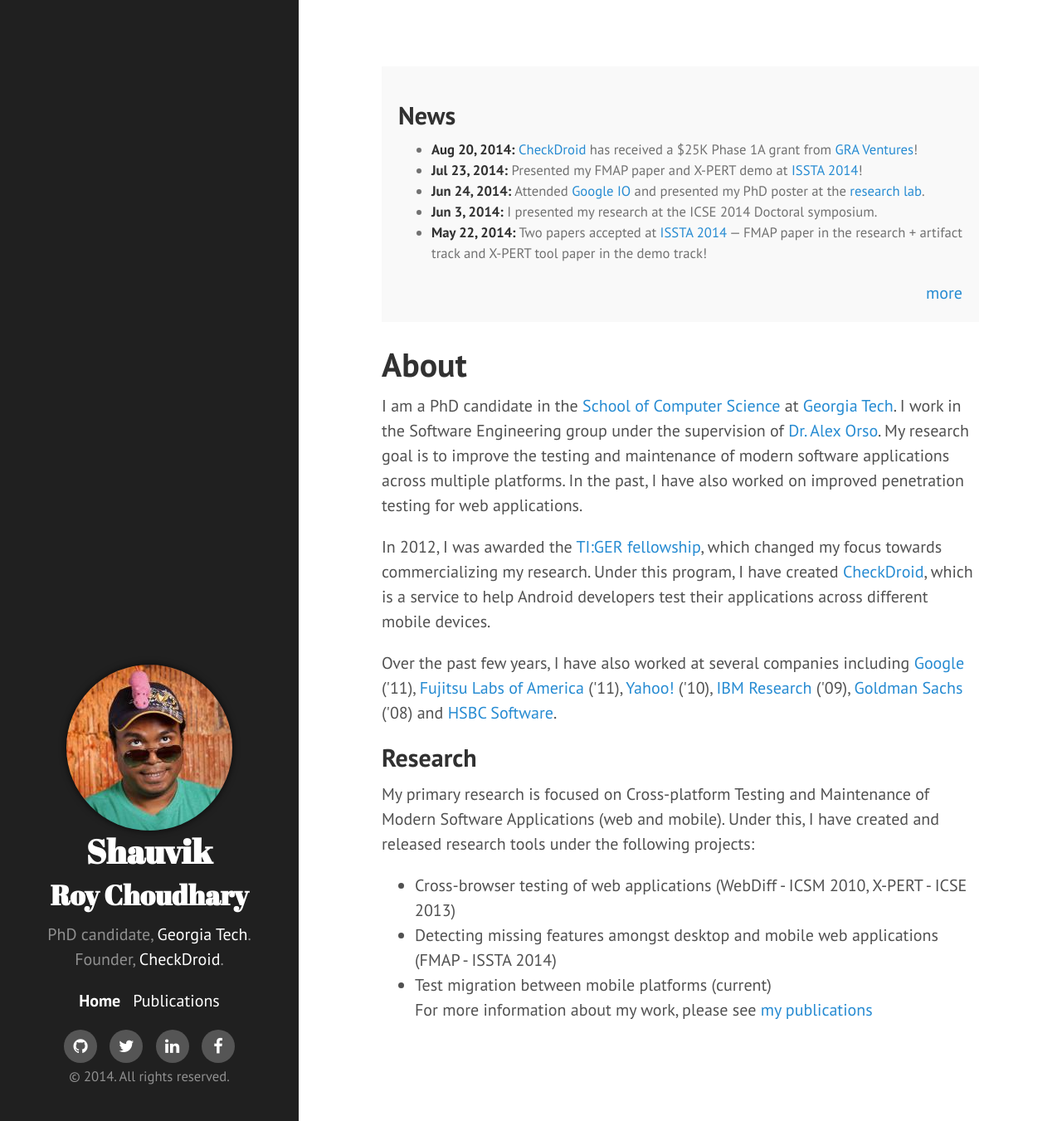
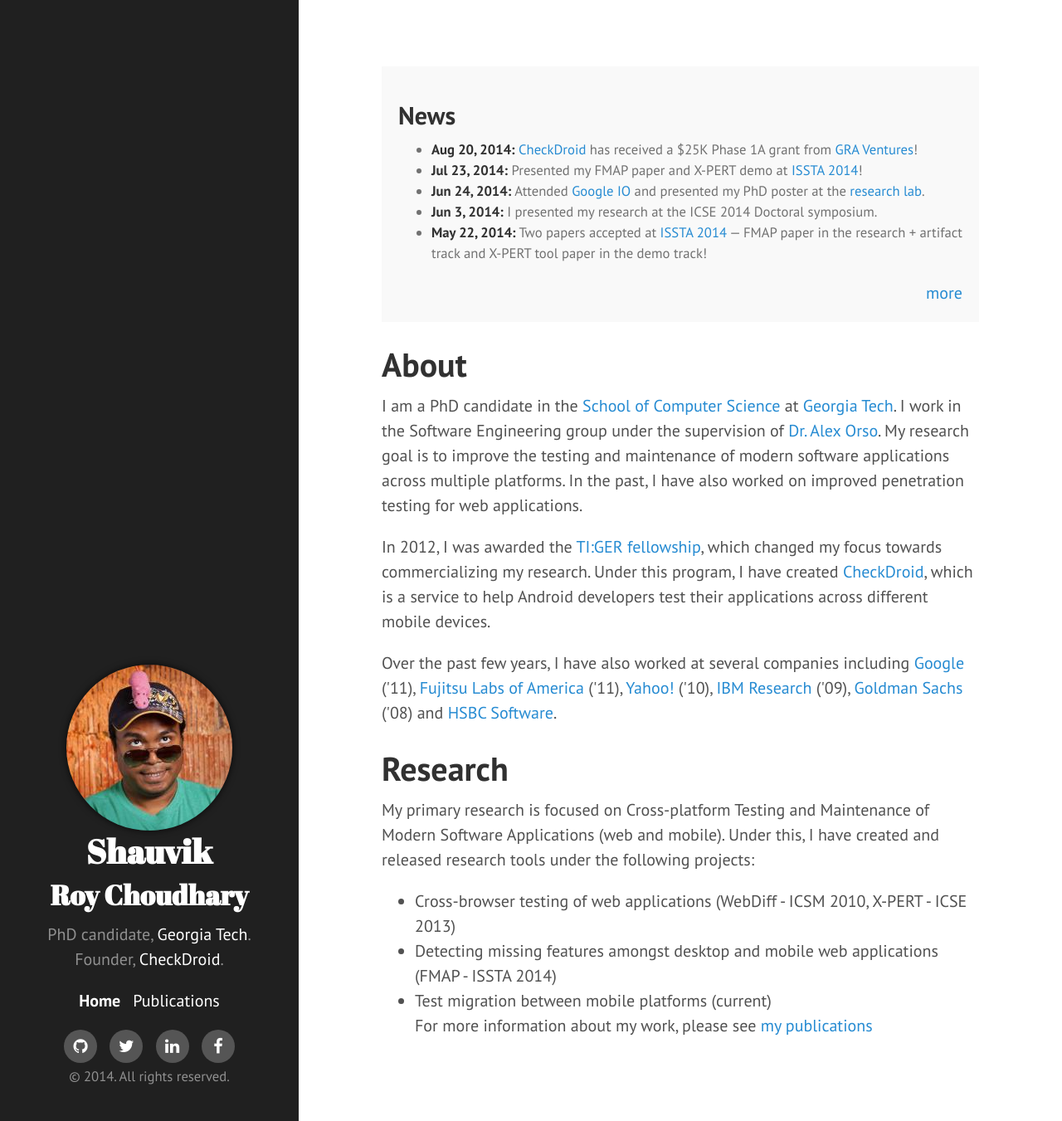
Before and after one commit to shauvik/shauvik.github.io, a Jekyll site: the page built from index.html, in a window 1280 px wide and 1351 px high. Shown: the whole window at 83% size. Built offline with Jekyll 4.4.1, drawn with Linux system fonts in a browser that asks for light colours; nearby versions of some CDN libraries; Markdown is read by kramdown in place of the engine named in the settings.

```diff
--- a/index.html
+++ b/index.html
@@ -33,7 +33,8 @@ title: Home
 
 <p>Over the past few years, I have also worked at several companies including <a href="http://www.google.com">Google</a> ('11), <a href="http://www.flacp.fujitsulabs.com/TSIG/">Fujitsu Labs of America</a> ('11), <a href="http://yahoo.com">Yahoo!</a> ('10), <a href="http://www.research.ibm.com/irl/">IBM Research</a> ('09), <a href="http://www.gs.com">Goldman Sachs</a> ('08) and <a href="http://www.hsbcglt.com/">HSBC Software</a>. </p>
 
-<h2>Research</h2>
+
+<h1>Research</h1>
 
 <p>My primary research is focused on Cross-platform Testing and Maintenance of Modern Software Applications (web and mobile).
 Under this, I have created and released research tools under the following projects: </p>
```
